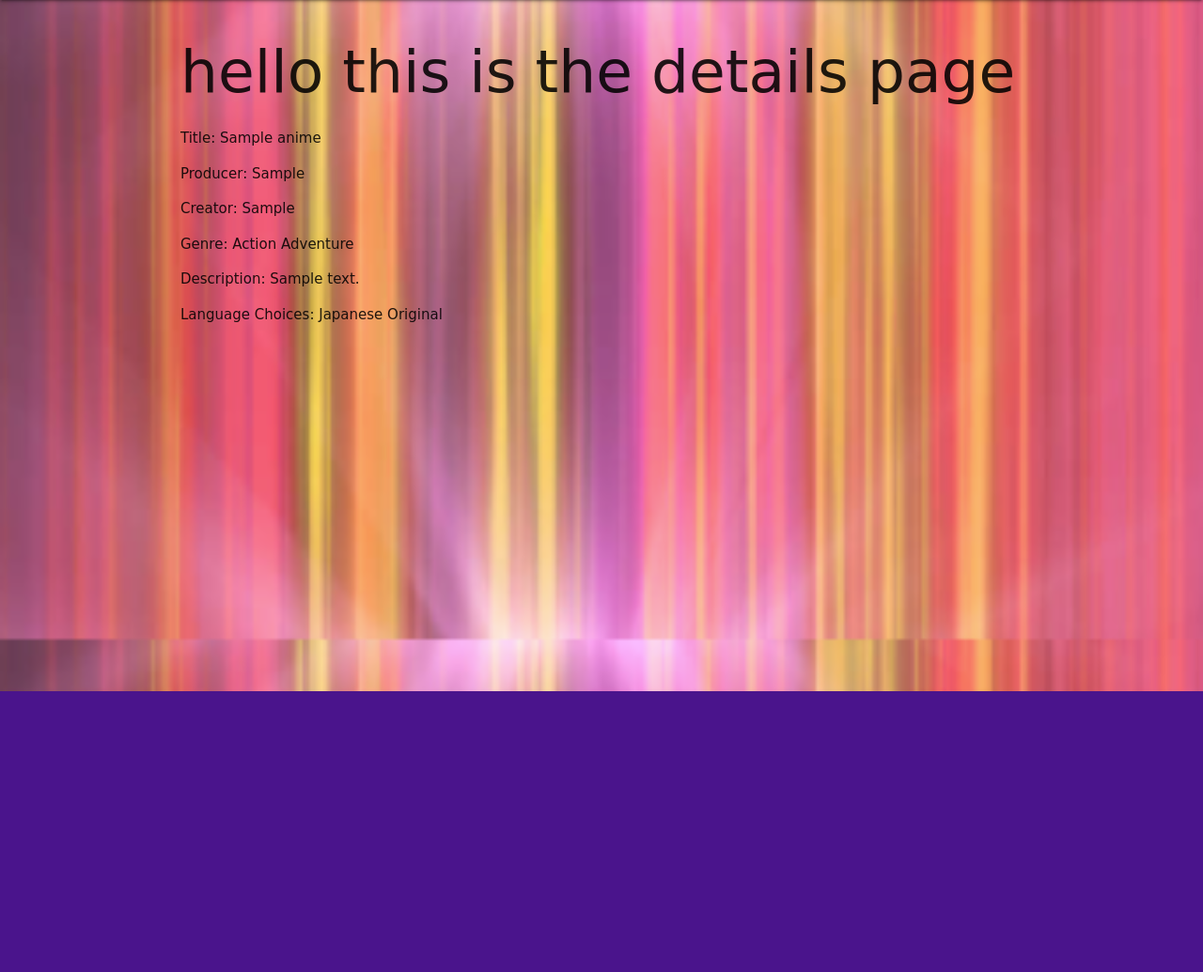
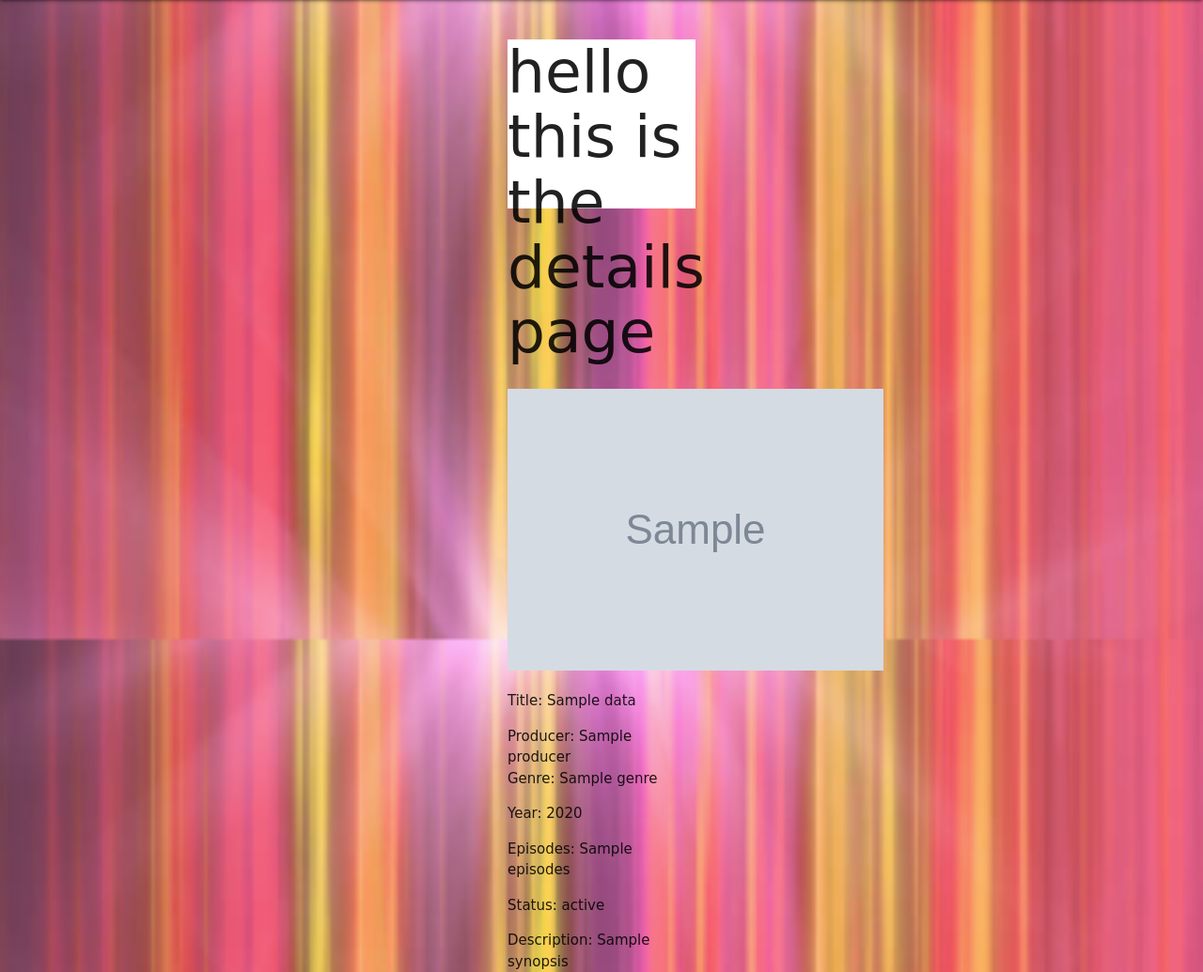
Before and after one commit to Shak99/animebutler, a Django app: page /animes/1/ in a window 1280 px wide. Shown: the part 64-1099 px from the top of the page at 94% size. Before the commit the page ends 800 px from the top, so only its background shows below. Run offline with Django 4.2, Linux system fonts and the light colour scheme; tables that the repository leaves empty hold one stand-in row (values such as "Sample post"); grey boxes marked "Sample" are stand-in pictures; a database or web service that is not in the repository returns one stand-in record (values such as "Sample title"); data that the repository does not hold is empty; some web fonts are replaced.

Commit message:
style anime card

```diff
--- a/main_app/static/css/style.css
+++ b/main_app/static/css/style.css
@@ -5,3 +5,20 @@ body {
     background-image: url(../images/background-image.png);
     background-size: cover;
 }
+
+.grid-container {
+    display: grid;
+    grid-template-columns: auto auto auto auto auto;
+    gap: 10px;
+    padding: 10px;
+}
+
+.container {
+    background-color: white;
+    grid-template-rows: 80px 200px;
+    width:200px;
+    height:180px;
+    margin-left: auto;
+    margin-right: auto;
+    background-size: 180px 200px;
+}
--- a/main_app/templates/animes/detail.html
+++ b/main_app/templates/animes/detail.html
@@ -2,16 +2,25 @@
 
 <h1>hello this is the details page</h1>
 
+<img src="{{ anime.images.jpg.image_url}}" alt="image for {{anime.title}}">
 <p>Title: {{ anime.title }}</p>
-<p>Producer: {{ anime.producer }}</p>
-<p>Creator: {{ anime.creator }}</p>
-<p>Genre: {{ anime.get_genre_display }}</p>
-<p>Description: {{ anime.description }}</p>
-<p>Language Choices: {{ anime.get_language_display }}</p>
+<div>Producer: {% for producer in anime.producers  %}
+    {{producer.name}} <br>
+    {% endfor %}
+</div>
+<div>Genre: {% for genre in anime.genres %}
+    {{genre.name}}<br>
+    {% endfor %}
+</div>
+<p>Year: {{anime.year}}</p>
+<p>Episodes: {{anime.episodes}}</p>
+<p>Status: {{anime.status}}</p>
+<p>Description: {{ anime.synopsis }}</p>
+{% comment %} <p>Language Choices: {{ anime.get_language_display }}</p> {% endcomment %}
 
 {% if user.is_authenticated %}
     {% comment %} add some button to add to watchlist {% endcomment %}
-    <form method="POST" action="{% url 'add_anime' anime.id %}">
+    <form method="POST" action="{% url 'add_anime' anime.mal_id %}">
         {% csrf_token %}
         <input type="submit" value="add to list" class="btn">
     </form>
--- a/main_app/templates/base.html
+++ b/main_app/templates/base.html
@@ -7,7 +7,7 @@
     <meta name="viewport" content="width=device-width, initial-scale=1.0">
     <link rel="stylesheet" href="https://cdnjs.cloudflare.com/ajax/libs/materialize/1.0.0/css/materialize.min.css">
     <!-- <link rel="preconnect" href="https://fonts.googleapis.com"> -->
-<link rel="stylesheet" type="text/css" href="{% static 'css/style.css' %}" />
+    <link rel="stylesheet" type="text/css" href="{% static 'css/style.css' %}" />
     <script src="https://cdnjs.cloudflare.com/ajax/libs/materialize/1.0.0/js/materialize.min.js"></script>
     <title>AnimeButler</title>
     <!-- <style>
--- a/main_app/urls.py
+++ b/main_app/urls.py
@@ -3,14 +3,14 @@ from . import views
 
 urlpatterns = [
     path('', views.index, name='index'),
-    path('/search/', views.search_for_anime, name='ind_search'),
+    path('search/', views.search_for_anime, name='ind_search'),
     path('accounts/signup/', views.signup, name='signup'),
 
     # Anime views
     path('animes/', views.animes_index, name='anime'),
     path('animes/<int:anime_id>/', views.animes_detail, name='detail'),
     path('animes/create/', views.AnimeCreate.as_view(), name='animes_create'),
-    path('animes/<str:genre_id>/', views.genre_view, name="genre"),
+    # path('animes/<str:genre_id>/', views.genre_view, name="genre"),
     path('animes/search/', views.search_for_anime, name='search'),
     # path('animes/<int:pk>/delete/', views.AnimeDelete.as_view(), name='animes_delete'),
 
--- a/main_app/views.py
+++ b/main_app/views.py
@@ -61,22 +61,27 @@ def search_for_anime(request):
     return render(request, 'animes/anime.html', {'results' : results})
 
 def animes_detail(request, anime_id):
-    anime = Anime.objects.get(id=anime_id)
+    response = requests.get(f"https://api.jikan.moe/v4/anime/{anime_id}")
+    anime = response.json()
+    anime = anime['data']
+    # anime = Anime.objects.get(id=anime_id)
     # at some point add functionality to add anime to watchlist
     # watchlist_form = watchlistForm()
     return render(request, 'animes/detail.html', {
         'anime': anime,
     })
 
-def genre_view(request, genre_id):
-    for genre in GENRES:
-        if genre_id == genre[1]:
-            anime_genre = Anime.objects.filter (genre = genre[0])
-    context = {
-        'genres': anime_genre,
-        'GENRES': GENRES
-    }
-    return render(request, 'animes/genre.html', context)
+# def genre_view(request, genre_id):
+#     id_for_genre = None
+#     for genre in GENRES:
+#         if genre_id == genre[1]:
+#             id_for_genre = genre[0]
+#     anime_genre = Anime.objects.filter (genre = id_for_genre)
+#     context = {
+#         'genres': anime_genre,
+#         'GENRES': GENRES
+#     }
+#     return render(request, 'animes/genre.html', context)
 
 
 def add_to_watchlist(request, anime_id):
```
Also changed, not shown: main_app/templates/animes/anime.html (+18 -10 lines), main_app/templates/index.html (+14 -5 lines).
